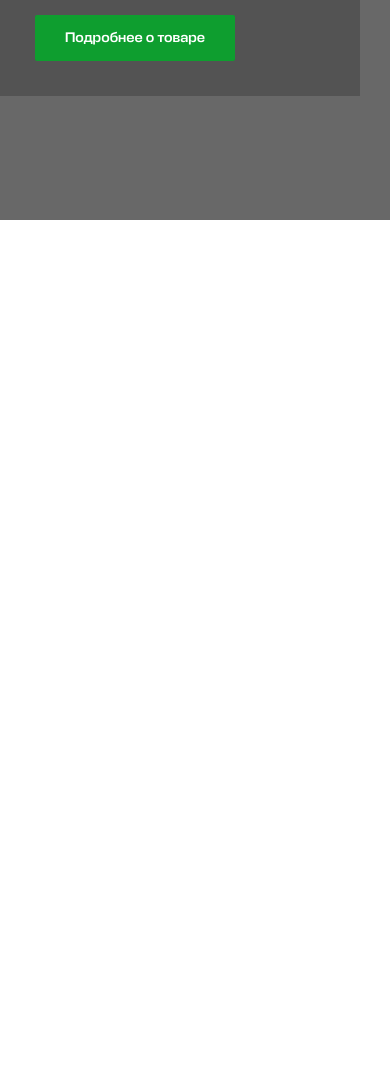
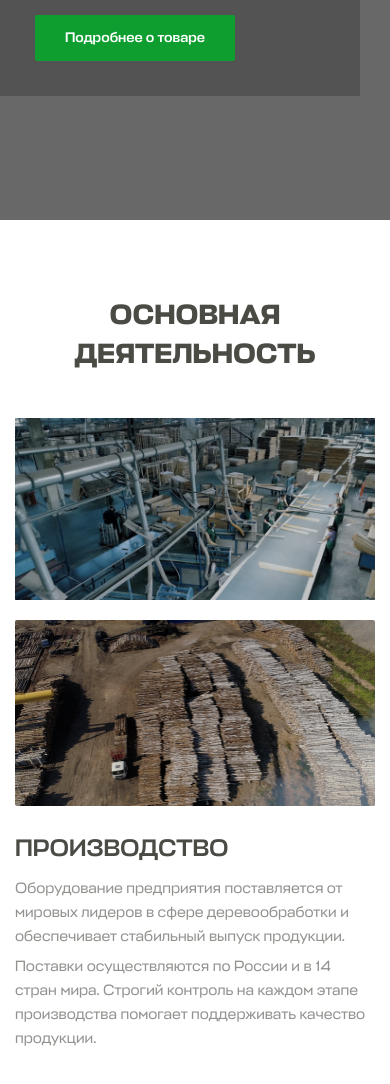
Before and after one commit to s-gusterev/gremyachinskij, a website built with Vite: page index.html in a window 390 px wide. Shown: the part 1416-2500 px from the top of the page. Before the commit the page ends 1636 px from the top, so only its background shows below. Built offline with nearby package versions, Linux system fonts and the light colour scheme; files whose address does not match are found by name.

Commit message:
feat: section activity

```diff
--- /dev/null
+++ b/assets/styles/blocks/activity.css
@@ -0,0 +1,111 @@
+.activity {
+  padding-block: 134px;
+}
+
+.activity__main-title {
+  text-align: center;
+  margin-bottom: 74px;
+}
+
+.activity__content {
+  row-gap: 30px;
+}
+
+.activity__description {
+  grid-column: 4 span;
+}
+
+.activity__image {
+  width: 100%;
+  height: 100%;
+  display: block;
+  object-fit: cover;
+}
+
+.activity__image_small {
+  grid-column: 4 span;
+}
+
+.activity__image_large {
+  grid-column: 8 span;
+}
+
+.actitvity__title {
+  font-weight: 500;
+  font-size: 30px;
+  line-height: 140%;
+  text-transform: uppercase;
+  color: var(--color-accent);
+  margin-bottom: 40px;
+}
+
+.activity__text {
+  margin-bottom: 20px;
+}
+
+@media (max-width: 1200px) {
+  .activity__description,
+  .activity__image_large {
+    grid-column: 6 span;
+  }
+}
+
+@media (max-width: 915px) {
+  .activity__description,
+  .activity__image_large,
+  .activity__image_small {
+    grid-column: 12 span;
+  }
+
+  .activity__content {
+    --gap: 0;
+  }
+
+  .activity {
+    padding-block: 105px;
+  }
+
+  .activity__main-title {
+    margin-bottom: 55px;
+  }
+
+  .actitvity__title {
+    margin-bottom: 20px;
+  }
+}
+
+@media (max-width: 480px) {
+  .activity__content {
+    row-gap: 20px;
+  }
+
+  .actitvity__title {
+    font-size: 24px;
+    color: var(--color-dark);
+    margin-top: 6px;
+    margin-bottom: 12px;
+  }
+  .activity__description {
+    grid-row: 3/3;
+  }
+
+  .activity__image_large {
+    grid-row: 1 /1;
+  }
+
+  .activity__image:nth-of-type(n + 3) {
+    display: none;
+  }
+
+  .activity__text {
+    margin-bottom: 6px;
+  }
+
+  .activity {
+    padding-block: 75px;
+  }
+
+  .activity__main-title {
+    margin-bottom: 45px;
+  }
+}
--- a/assets/styles/blocks/text.css
+++ b/assets/styles/blocks/text.css
@@ -16,6 +16,10 @@
   color: var(--color-light-3);
 }
 
+.text_color_dark {
+  color: var(--color-primary);
+}
+
 @media (max-width: 815px) {
   .text_medium {
     font-size: 16px;
--- a/assets/styles/blocks/title.css
+++ b/assets/styles/blocks/title.css
@@ -45,6 +45,10 @@
   color: var(--color-light);
 }
 
+.title_color_dark {
+  color: var(--color-dark);
+}
+
 @media (max-width: 815px) {
   .title_large {
     font-size: 40px;
--- a/assets/styles/main.css
+++ b/assets/styles/main.css
@@ -5,9 +5,10 @@
 @import url(./blocks/grid.css);
 @import url(./blocks/button.css);
 @import url(./blocks/button-slider.css);
+@import url(./blocks/title.css);
+@import url(./blocks/text.css);
 
 @import url(./blocks/logo.css);
-@import url(./blocks/title.css);
-@import url(./blocks/text.css);
 @import url(./blocks/header.css);
 @import url(./blocks/products.css);
+@import url(./blocks/activity.css);
--- a/index.html
+++ b/index.html
@@ -452,6 +452,63 @@
           </ul>
         </div>
       </section>
+      <section class="activity container">
+        <h2
+          class="title title_base title_font-weight_bold title_line-height_medium title_color_dark activity__main-title"
+        >
+          Основная деятельность
+        </h2>
+        <div class="activity__content grid">
+          <div class="activity__description">
+            <h3 class="actitvity__title">Производство</h3>
+            <p class="text text_base text_color_dark activity__text">
+              Оборудование предприятия поставляется от мировых лидеров в сфере
+              деревообработки и обеспечивает стабильный выпуск продукции.
+            </p>
+            <p class="text text_base text_color_dark activity__text">
+              Поставки осуществляются по России и в 14 стран мира. Строгий
+              контроль на каждом этапе производства помогает поддерживать
+              качество продукции.
+            </p>
+          </div>
+          <img
+            class="activity__image activity__image_large"
+            src="./assets/images/proizvodstvo.jpg"
+            alt="Производство"
+            srcset="./assets/images/proizvodstvo_2x.jpg 2x"
+            loading="lazy"
+            width="760"
+            height="384"
+          />
+          <img
+            class="activity__image activity__image_small"
+            src="./assets/images/proizvodstvo-2.jpg"
+            alt="Производство"
+            srcset="./assets/images/proizvodstvo-2_2x.jpg 2x"
+            loading="lazy"
+            width="361"
+            height="186"
+          />
+          <img
+            class="activity__image activity__image_small"
+            src="./assets/images/proizvodstvo-3.jpg"
+            alt="Производство"
+            srcset="./assets/images/proizvodstvo-3_2x.jpg 2x"
+            loading="lazy"
+            width="361"
+            height="186"
+          />
+          <img
+            class="activity__image activity__image_small"
+            src="./assets/images/proizvodstvo-4.jpg"
+            alt="Производство"
+            srcset="./assets/images/proizvodstvo-4_2x.jpg 2x"
+            loading="lazy"
+            width="361"
+            height="186"
+          />
+        </div>
+      </section>
     </main>
     <script type="module" src="/main.js"></script>
   </body>
```
Also changed, not shown: assets/images/proizvodstvo-2.jpg (added), assets/images/proizvodstvo-2_2x.jpg (added), assets/images/proizvodstvo-3.jpg (added), assets/images/proizvodstvo-3_2x.jpg (added), assets/images/proizvodstvo-4.jpg (added), assets/images/proizvodstvo-4_2x.jpg (added), assets/images/proizvodstvo.jpg (added), 1 other file.
